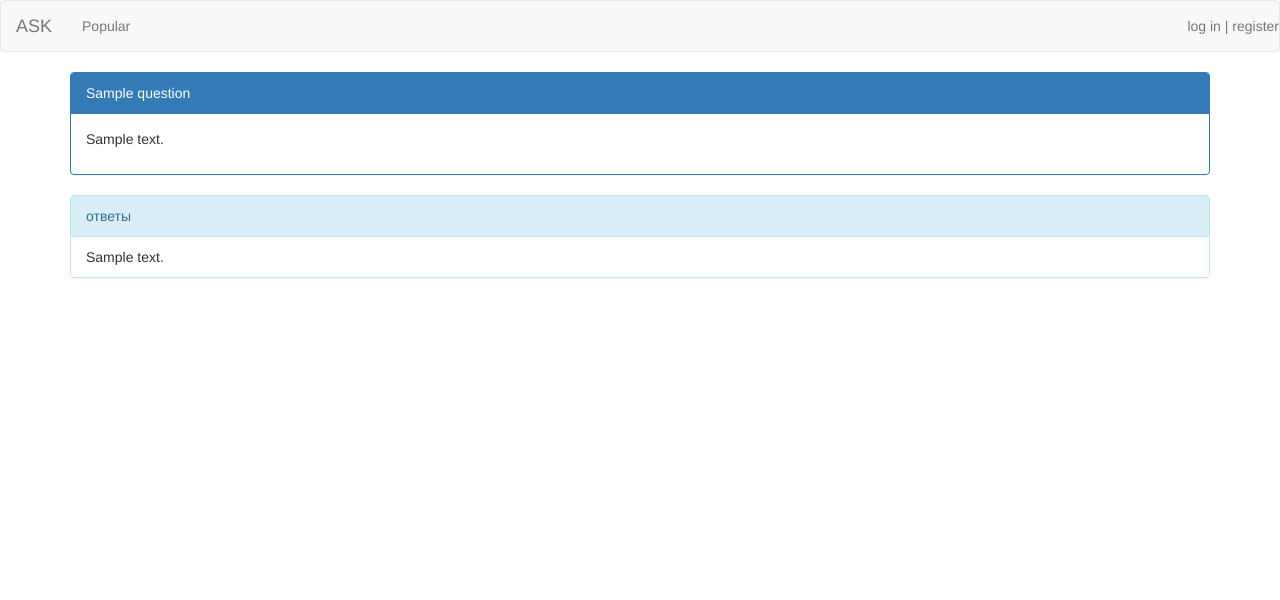
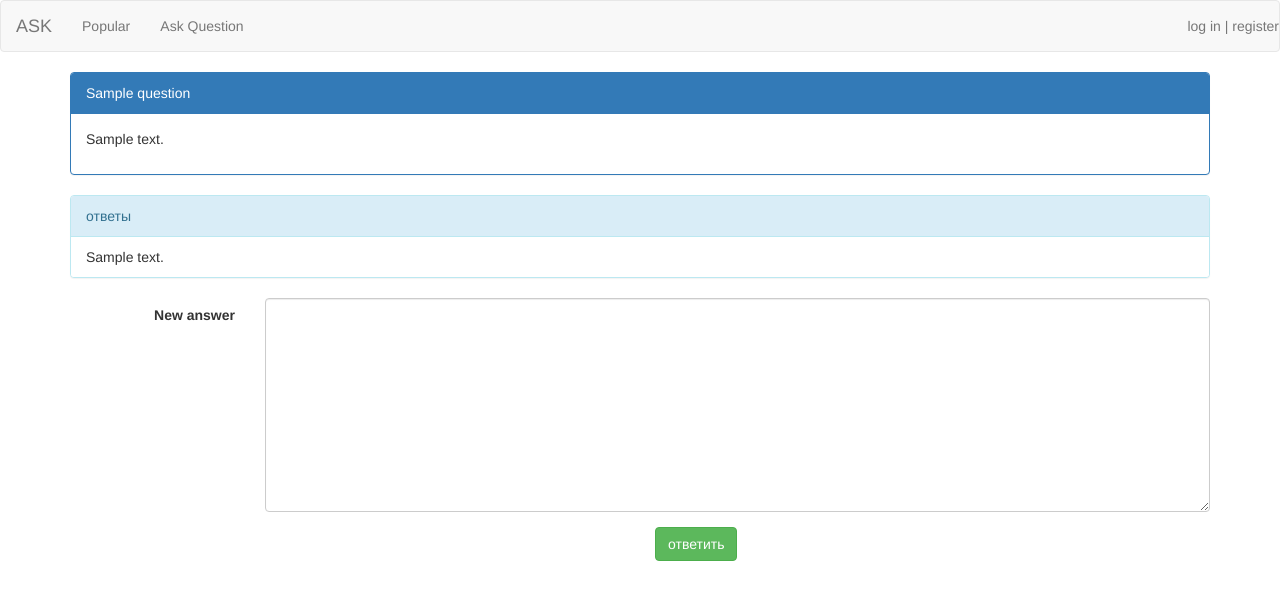
Before and after one commit to itsanti/stepic_webtech, a Django app: page /question/1/ in a window 1280 px wide. Shown: the top 600 px of the page. Run offline with Django 3.2, Linux system fonts and the light colour scheme; tables that the repository leaves empty hold one stand-in row (values such as "Sample post").

Commit message:
add answer and ask forms

```diff
--- a/ask/ask/urls.py
+++ b/ask/ask/urls.py
@@ -3,7 +3,8 @@ from django.conf.urls import patterns, include, url
 from django.contrib import admin
 admin.autodiscover()
 
-from qa.views import main_list, test, question_details, popular_list
+from qa.views import main_list, test, question_details, popular_list, \
+ask_form, post_answer
 
 urlpatterns = patterns('',
     # Examples:
@@ -13,8 +14,9 @@ urlpatterns = patterns('',
     url(r'^login/', test),
     url(r'^signup/', test),
     url(r'^question/(\d+)/', question_details, name='question-details'),
-    url(r'^ask/', test),
+    url(r'^ask/', ask_form),
     url(r'^popular/', popular_list),
     url(r'^new/', test),
     url(r'^admin/', include(admin.site.urls)),
+    url(r'^answer/', post_answer),
 )
--- /dev/null
+++ b/ask/qa/forms.py
@@ -0,0 +1,63 @@
+from django import forms
+from qa.models import Question, Answer
+from datetime import datetime
+
+class AskForm(forms.Form):
+  ''' add question '''
+  title = forms.CharField(widget=forms.TextInput(attrs={'class':'form-control'}))
+  text = forms.CharField(widget=forms.Textarea(attrs={'class':'form-control'}))
+
+  # def clean(self):
+    # '''
+      # if is_spam(self.clean_data):
+        # raise forms.ValidationError(
+          # 'spam detected!!',
+          # code='spam'
+        # )
+    # '''
+    # pass
+
+  def clean_title(self):
+    title = self.cleaned_data['title']
+    return title
+
+  def clean_text(self):
+    text = self.cleaned_data['text']
+    return text
+
+  def save(self):
+    data = {
+      'title': self.cleaned_data['title'],
+      'text': self.cleaned_data['text'],
+      'added_at': datetime.now().strftime("%Y-%m-%d %H:%M:%S"),
+      'rating': 0,
+      'author_id': 1,
+    }
+    question = Question(**data)
+    question.save()
+    return question
+
+
+class AnswerForm(forms.Form):
+  ''' add answer '''
+  text = forms.CharField(label='New answer', widget=forms.Textarea(attrs={'class':'form-control'}))
+  question = forms.CharField(widget=forms.HiddenInput)
+
+  def clean_text(self):
+    text = self.cleaned_data['text']
+    return text
+
+  def clean_question(self):
+    question = self.cleaned_data['question']
+    return question
+
+  def save(self):
+    data = {
+      'text': self.cleaned_data['text'],
+      'added_at': datetime.now().strftime("%Y-%m-%d %H:%M:%S"),
+      'question_id': int(self.cleaned_data['question']),
+      'author_id': 1,
+    }
+    answer = Answer(**data)
+    answer.save()
+    return answer
--- a/ask/qa/views.py
+++ b/ask/qa/views.py
@@ -1,8 +1,9 @@
 from django.shortcuts import render, get_object_or_404
-from django.http import HttpResponse, Http404
+from django.http import HttpResponse, Http404, HttpResponseRedirect
 from qa.models import Question
 from django.views.decorators.http import require_GET, require_POST
 from django.core.paginator import Paginator, EmptyPage
+from qa.forms import AskForm, AnswerForm
 
 # Create your views here.
 def test(request, *args, **kwargs):
@@ -58,4 +59,25 @@ def question_details(request, id):
     raise Http404
   return render(request, 'question.html', {
     'question': question,
+    'form': AnswerForm(),
   })
+
+def ask_form(request):
+  if request.method == "POST":
+    form = AskForm(request.POST)
+    if form.is_valid():
+      question = form.save()
+      return HttpResponseRedirect(question.get_url())
+  else:
+    form = AskForm()
+  return render(request, 'askform.html', {
+    'form': form,
+    'path': request.path,
+  })
+
+@require_POST
+def post_answer(request):
+  form = AnswerForm(request.POST)
+  if form.is_valid():
+    answer = form.save()
+    return HttpResponseRedirect(answer.question.get_url())
--- /dev/null
+++ b/ask/templates/answerform.html
@@ -0,0 +1,18 @@
+<form class="form-horizontal" method="post" action="/answer/">
+{% csrf_token %}
+{% for field in form %}
+{% if field.name != "question" %}
+<div class="form-group {% if field.errors %}has-error{% endif %}">
+  <label class="col-sm-2 control-label">{{ field.label }}</label>
+  <div class="col-sm-10">{{ field }}</div>
+</div>
+{% else %}
+<input id="id_question" name="question" type="hidden" value="{{question.id}}">
+{% endif %}
+{% endfor %}
+<div class="form-group">
+  <div class="col-sm-offset-6 col-sm-6">
+    <button type="submit" class="btn btn-success">ответить</button>
+  </div>
+</div>
+</form>
--- a/ask/templates/main.html
+++ b/ask/templates/main.html
@@ -15,6 +15,7 @@
     </div>
     <ul class="nav navbar-nav">
       <li {% if path == '/popular/' %} class="active"{% endif %}><a href="/popular/">Popular</a></li>
+      <li {% if path == '/ask/' %} class="active"{% endif %}><a href="/ask/">Ask Question</a></li>
     </ul>
     <p class="navbar-text navbar-right">
       <a href="#" class="navbar-link">log in</a> |
@@ -26,6 +27,7 @@
 {% block main_list %}{% endblock %}
 {% block question %}{% endblock %}
 {% block pagination %}{% endblock %}
+{% block askform %}{% endblock %}
 </div>
 </body>
 </html>
--- a/ask/templates/question.html
+++ b/ask/templates/question.html
@@ -2,7 +2,11 @@
 {% block title %}
   {{ question }}
 {% endblock %}
+
 {% block question %}
+{% for e in form.non_field_errors %}
+<div class="alert alert-danger">{{ e }}</div>
+{% endfor %}
 <div class="panel panel-primary">
   <div class="panel-heading">{{ question }}</div>
   <div class="panel-body">
@@ -21,4 +25,5 @@
   </div>
   {% endfor %}
 </div>
+{% include "answerform.html" %}
 {% endblock %}
```
Also changed, not shown: ask/templates/askform.html (added, +25 -0 lines).
